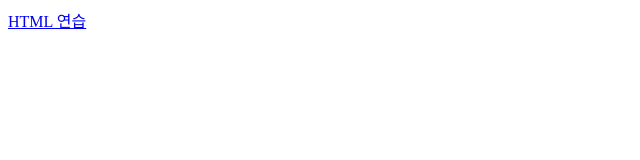
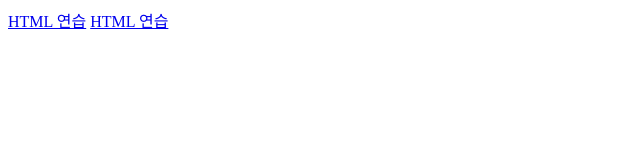
Before and after one commit to hayeon422/DP2019, a plain HTML site: page index.html in a window 1280 px wide. Shown: the whole page, without its empty margins (0-640 px from the left). Drawn offline with Linux system fonts and the light colour scheme.

Commit message:
Update index.html

```diff
--- a/index.html
+++ b/index.html
@@ -7,5 +7,6 @@
     </head>
     <body>
         <a href="training_hd.html">HTML 연습</a>
+        <a href="html_part1_hd.hrml">HTML 연습</a>
     </body>
 </html>
```
